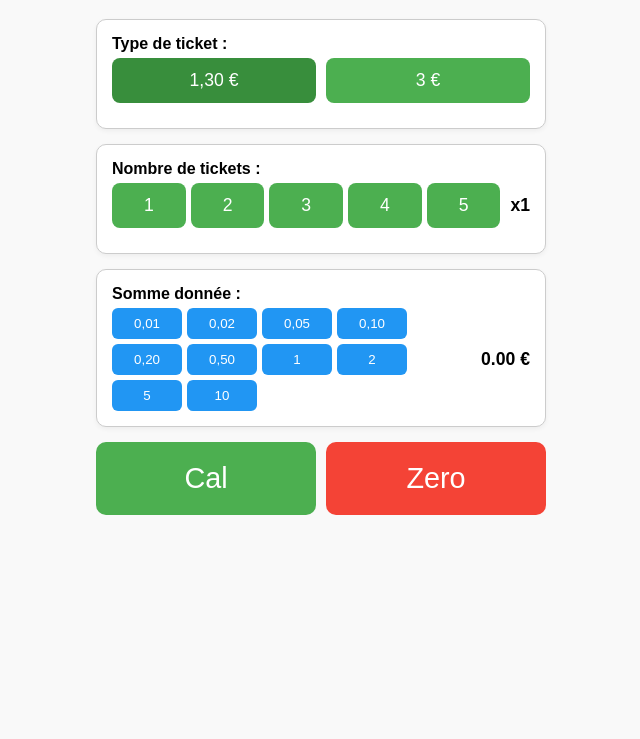
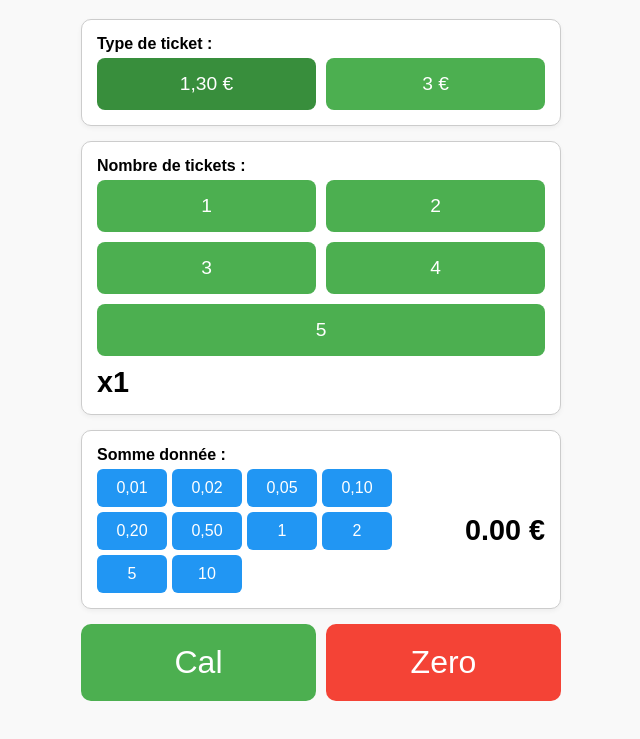
Before and after one commit to joelzender-art/monnaie-12, a plain HTML site: page index.html in a window 1280 px wide. Shown: the part 81-820 px from the top of the page, without its empty margins (319-959 px from the left). Drawn offline with Linux system fonts and the light colour scheme.

Commit message:
Update index.html

```diff
--- a/index.html
+++ b/index.html
@@ -8,7 +8,7 @@
     body {
       font-family: sans-serif;
       padding: 20px;
-      max-width: 450px;
+      max-width: 480px;
       margin: auto;
       background-color: #f9f9f9;
     }
@@ -29,25 +29,17 @@
       margin-bottom: 5px;
       display: block;
     }
-    input {
-      width: 100%;
-      font-size: 1.1em;
-      padding: 8px;
-      border-radius: 6px;
-      border: 1px solid #ccc;
-      margin-top: 5px;
-    }
-    .ticket-buttons, .quantite-row {
+    .ticket-buttons, .quantite-buttons {
       display: flex;
-      align-items: center;
+      flex-wrap: wrap;
       gap: 10px;
-      margin-bottom: 10px;
-      flex-wrap: wrap;
+      justify-content: center;
     }
     .ticket-buttons button, .quantite-buttons button {
-      flex: 1;
-      padding: 12px;
-      font-size: 1.1em;
+      flex: 1 1 40%;
+      min-width: 80px;
+      padding: 15px;
+      font-size: 1.2em;
       border: none;
       border-radius: 8px;
       color: white;
@@ -56,6 +48,16 @@
     .ticket-buttons button.selected,
     .quantite-buttons button.selected {
       background-color: #388E3C;
+    }
+    .quantite-row {
+      display: flex;
+      align-items: center;
+      justify-content: space-between;
+      margin-top: 10px;
+    }
+    .inline-result {
+      font-size: 1.8em;
+      font-weight: bold;
     }
     .pieces-row {
       display: flex;
@@ -67,14 +69,22 @@
       display: flex;
       flex-wrap: wrap;
       gap: 5px;
+      flex: 1;
     }
     .pieces button {
       width: 70px;
-      padding: 8px;
+      padding: 10px;
       background-color: #2196F3;
       color: white;
       border: none;
       border-radius: 6px;
+      font-size: 1em;
+    }
+    #sommeAffiche {
+      font-size: 1.8em;
+      font-weight: bold;
+      min-width: 80px;
+      text-align: right;
     }
     .actions {
       display: flex;
@@ -84,7 +94,7 @@
     .actions button {
       flex: 1;
       padding: 20px;
-      font-size: 1.8em;
+      font-size: 2em;
       border: none;
       border-radius: 10px;
       color: white;
@@ -97,13 +107,8 @@
     }
     .resultat {
       margin-top: 20px;
-      font-size: 1.3em;
+      font-size: 1.5em;
       text-align: center;
-    }
-    .inline-result {
-      font-size: 1.1em;
-      font-weight: bold;
-      white-space: nowrap;
     }
   </style>
 </head>
@@ -120,14 +125,14 @@
 
   <div class="champ">
     <label>Nombre de tickets :</label>
+    <div class="quantite-buttons">
+      <button onclick="selectQuantite(1)">1</button>
+      <button onclick="selectQuantite(2)">2</button>
+      <button onclick="selectQuantite(3)">3</button>
+      <button onclick="selectQuantite(4)">4</button>
+      <button onclick="selectQuantite(5)">5</button>
+    </div>
     <div class="quantite-row">
-      <div class="quantite-buttons" style="flex: 1; display: flex; gap: 5px;">
-        <button onclick="selectQuantite(1)">1</button>
-        <button onclick="selectQuantite(2)">2</button>
-        <button onclick="selectQuantite(3)">3</button>
-        <button onclick="selectQuantite(4)">4</button>
-        <button onclick="selectQuantite(5)">5</button>
-      </div>
       <div class="inline-result" id="quantiteAffiche">x1</div>
     </div>
   </div>
@@ -135,7 +140,7 @@
   <div class="champ">
     <label>Somme donnée :</label>
     <div class="pieces-row">
-      <div class="pieces" style="flex: 1;">
+      <div class="pieces">
         <button onclick="ajouterMontant(0.01)">0,01</button>
         <button onclick="ajouterMontant(0.02)">0,02</button>
         <button onclick="ajouterMontant(0.05)">0,05</button>
@@ -147,7 +152,7 @@
         <button onclick="ajouterMontant(5)">5</button>
         <button onclick="ajouterMontant(10)">10</button>
       </div>
-      <div class="inline-result" id="sommeAffiche">0.00 €</div>
+      <div id="sommeAffiche">0.00 €</div>
     </div>
   </div>
 
```
